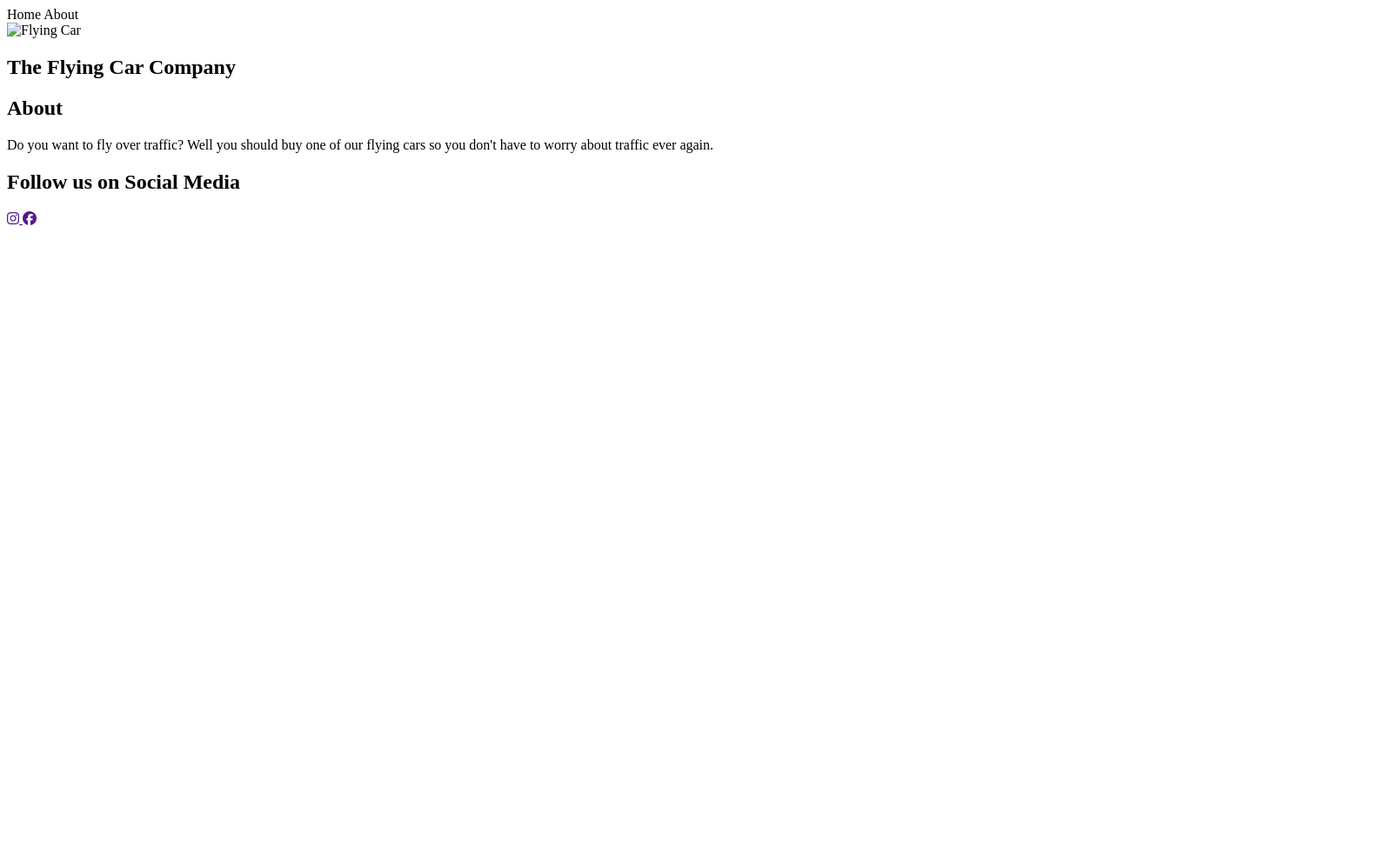
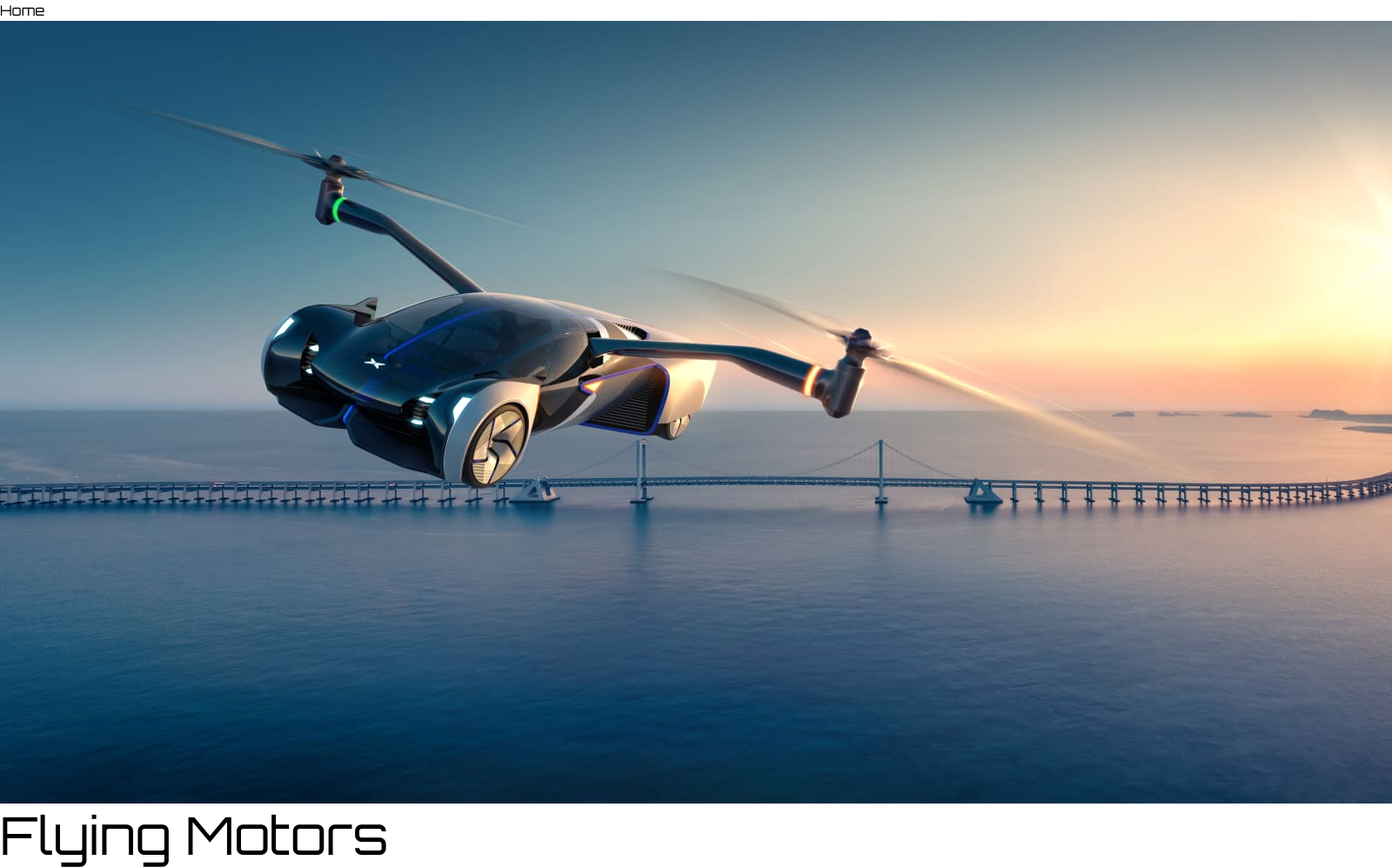
Before and after one commit to EthanGantt/LandingPageProject, a plain HTML site: page index.html in a window 1280 px wide. Shown: the top 997 px of the page at 87% size, 1600 px wide, since content can reach past the window. Before the commit the page ends 800 px from the top, so only its background shows below. Drawn offline with Linux system fonts and the light colour scheme.

Commit message:
Worked on Project

```diff
--- a/index.html
+++ b/index.html
@@ -8,19 +8,18 @@
     <script src="https://kit.fontawesome.com/effc8df067.js" crossorigin="anonymous"></script>
 
     <link rel="stylesheet" href="style.css">
-    <title>The Flying Car Company</title>
+    <title>Flying Motors</title>
 </head>
 <body>
     <nav id="bar">
         Home
-        About
     </nav>
     <section id="main">
         <div id="container">
             <img src="flyingcar.jpeg" alt="Flying Car">
         </div>
 
-        <h1>The Flying Car Company</h1>
+        <h1>Flying Motors</h1>
     </section>
 
     <section id="about">
--- a/style.css
+++ b/style.css
@@ -1 +1,27 @@
 @import url('https://fonts.googleapis.com/css2?family=Orbitron:wght@400;700&display=swap');
+
+* {
+    margin: 0;
+
+    box-sizing: border-box;
+}
+
+body {
+    font-family: 'Orbitron', sans-serif;
+    line-height: 1.5;
+}
+
+a {
+    text-decoration: none;
+}
+
+h1 {
+    font-weight: 400;
+    font-size: 60px;
+    line-height: 1;
+    margin-bottom: 20px;
+}
+
+#main {
+
+}
```
Also changed, not shown: flyingcar.jpeg (added).
